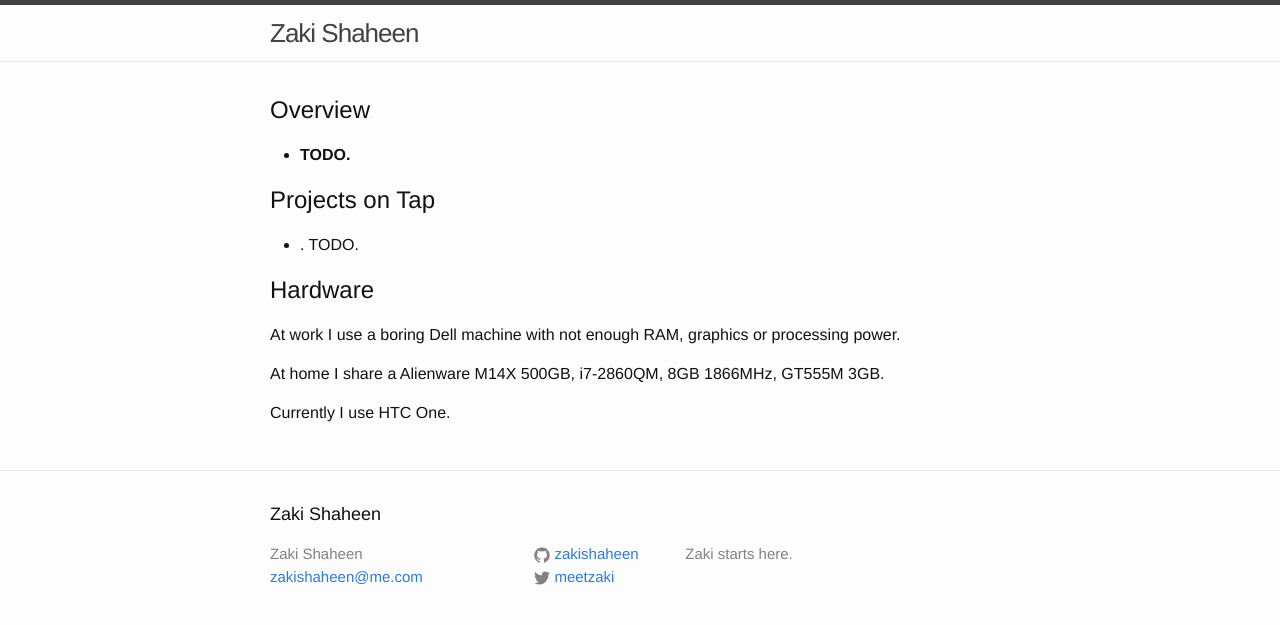
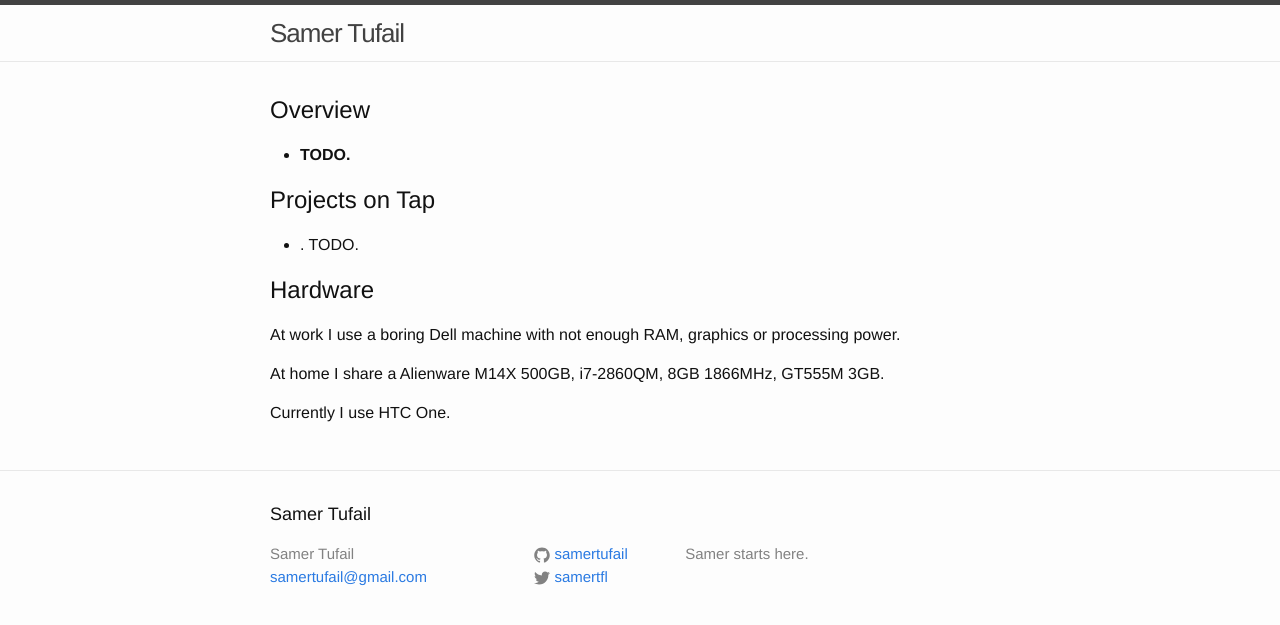
Before and after one commit to samertufail/samertufail.github.io, a Jekyll site: the page built from index.html, in a window 1280 px wide. Shown: the top 625 px of the page. Built offline with Jekyll 4.4.1, drawn with Linux system fonts in a browser that asks for light colours.

Commit message:
Updated config
Update config with correct settings

```diff
--- a/_config.yml
+++ b/_config.yml
@@ -1,13 +1,13 @@
 # Site settings
-title: Zaki Shaheen
-email: zakishaheen@me.com
+title: Samer Tufail
+email: samertufail@gmail.com
 description: > # this means to ignore newlines until "baseurl:"
-  Zaki starts here.
+  Samer starts here.
 baseurl: "" # the subpath of your site, e.g. /blog/
 
-url: "http://zakishaheen.github.io" # the base hostname & protocol for your site
-twitter_username: meetzaki
-github_username: zakishaheen
+url: "http://samertufail.github.io" # the base hostname & protocol for your site
+twitter_username: samertfl
+github_username: samertufail
 
 # Build settings
 markdown: kramdown
```
